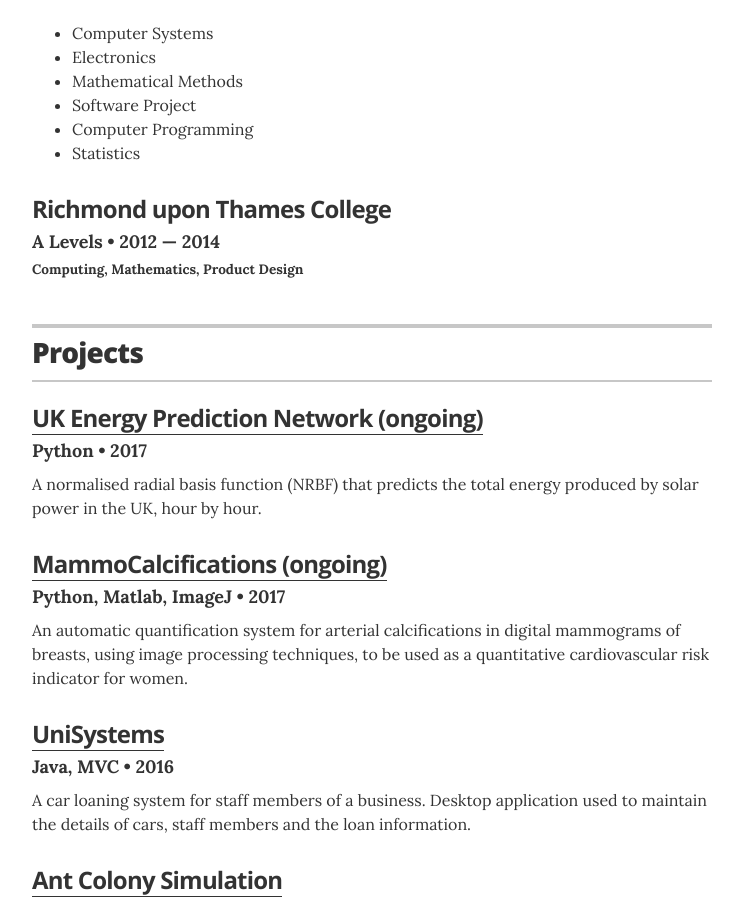
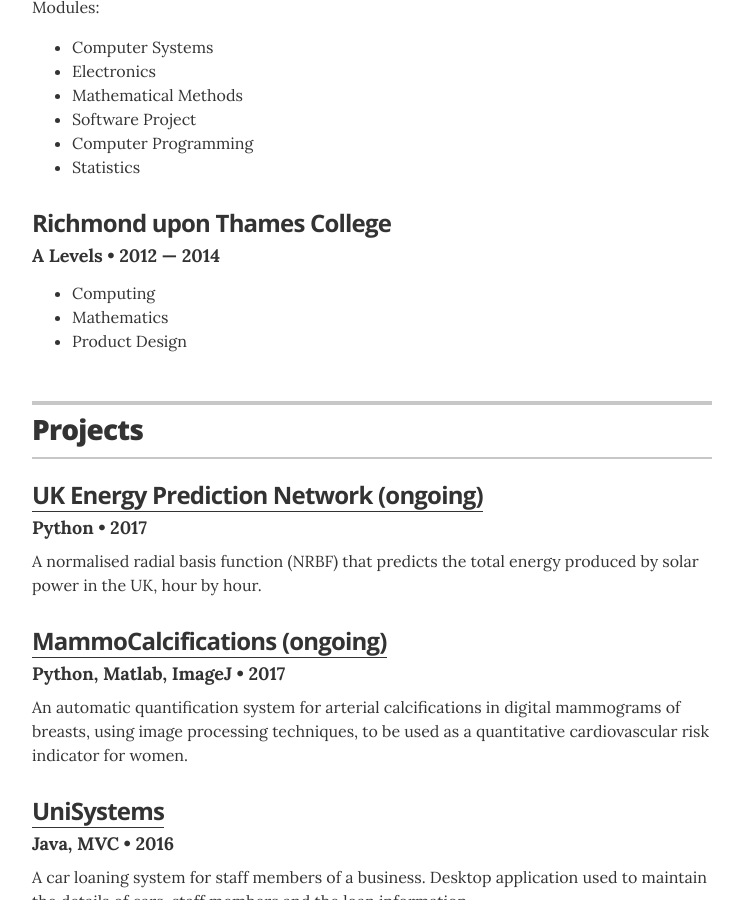
Before and after one commit to nmazidi/nmazidi.github.io, a Jekyll site: the page built from index.html, in a window 1280 px wide and 900 px high, scrolled down 2082 px. Shown: the whole window, without its empty margins (268-1011 px from the left). Built offline with Jekyll 4.4.1, drawn with Linux system fonts in a browser that asks for light colours.

Commit message:
awrds font

```diff
--- a/_data/education.yml
+++ b/_data/education.yml
@@ -2,8 +2,8 @@
 - degree: BSc, Computer Science
   uni: University of Plymouth
   year: 2015 &mdash; 2018
-  awards: <a href="https://www.plymouth.ac.uk/your-university/about-us/university-structure/faculties/science-engineering/deans-list">Dean's List 2016/17</a>
-  summary: <p>On track to graduate with first-class honours, currently in my final year of study.</p><p>Final Year Modules:</p><ul><li>Machine Learning (in progress)</li><li>Computational Intelligence&nbsp;(in progress)</li><li>Parallel Computation and Distributed Systems&nbsp;(in progress)</li><li>Cybercrime&#58; Issues and Regulation&nbsp;</li><li>Computing Project&nbsp;</li></ul><p>Second Year Modules:</p><ul><li>Object-oriented Software Engineering with Design Patterns (First) <a href="https://github.com/iDanScott/UniSystems">Repository</a></li><li>Database Applications development (First)</li><li>User-Centred Interface Design (First)</li><li>Embedded Programming, Compilers, Languages and Grammars (2&#58;1)</li><li>Computation Theory and Artificial Intelligence (First)</li><li>Computer Science Integrating Project (2&#58;1) <a href="https://github.com/nmazidi/HangmansPizza">Repository</a></li></ul><p>First Year Modules:</p><ul><li>Computer Science Immersive Introduction (First)</li><li>Software Engineering (First)</li><li>Algorithms, Data Structures and Mathematics (First)</li><li>Principles of Infrastructure (2:1)</li><li>Databases&#58; Analysis, Design and Development</li><li>Developing E-commerce Applications</li></ul>
+  awards:
+  summary: <p><a href="https://www.plymouth.ac.uk/your-university/about-us/university-structure/faculties/science-engineering/deans-list">Dean's List 2016/17</a></p><p>On track to graduate with first-class honours, currently in my final year of study.</p><p>Final Year Modules:</p><ul><li>Machine Learning (in progress)</li><li>Computational Intelligence&nbsp;(in progress)</li><li>Parallel Computation and Distributed Systems&nbsp;(in progress)</li><li>Cybercrime&#58; Issues and Regulation&nbsp;</li><li>Computing Project&nbsp;</li></ul><p>Second Year Modules:</p><ul><li>Object-oriented Software Engineering with Design Patterns (First) <a href="https://github.com/iDanScott/UniSystems">Repository</a></li><li>Database Applications development (First)</li><li>User-Centred Interface Design (First)</li><li>Embedded Programming, Compilers, Languages and Grammars (2&#58;1)</li><li>Computation Theory and Artificial Intelligence (First)</li><li>Computer Science Integrating Project (2&#58;1) <a href="https://github.com/nmazidi/HangmansPizza">Repository</a></li></ul><p>First Year Modules:</p><ul><li>Computer Science Immersive Introduction (First)</li><li>Software Engineering (First)</li><li>Algorithms, Data Structures and Mathematics (First)</li><li>Principles of Infrastructure (2:1)</li><li>Databases&#58; Analysis, Design and Development</li><li>Developing E-commerce Applications</li></ul>
 
 - degree: Foundation Degree, Computing
   uni: University of Plymouth
@@ -14,5 +14,5 @@
 - degree: A Levels
   uni: Richmond upon Thames College
   year: 2012 &mdash; 2014
-  awards: Computing, Mathematics, Product Design
-  summary:
+  awards:
+  summary: <ul><li>Computing</li><li>Mathematics</li><li>Product Design</li></ul>
```
